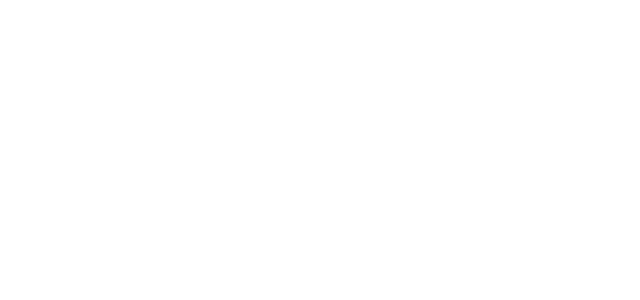
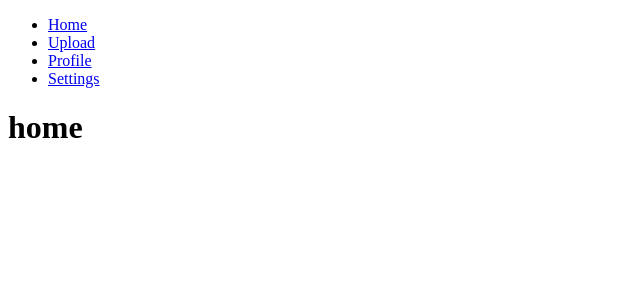
Before and after one commit to cdehnert18/stream-frontend, a Vue app: page / in a window 1280 px wide. Before the commit this address had no page. Shown: the top 300 px of the page, without its empty margins (0-640 px from the left). Built offline with nearby package versions, Linux system fonts and the light colour scheme.

Commit message:
init views

```diff
--- a/src/App.vue
+++ b/src/App.vue
@@ -1,7 +1,9 @@
 <script setup lang="ts">
 import { RouterLink, RouterView } from 'vue-router'
+import Navigation from './components/Navigation.vue'
 </script>
 
 <template>
+  <Navigation />
   <RouterView />
 </template>
--- /dev/null
+++ b/src/components/Navigation.vue
@@ -0,0 +1,24 @@
+<template>
+  <nav>
+    <ul>
+      <li>
+        <router-link to="/">Home</router-link>
+      </li>
+      <li>
+        <router-link to="/upload">Upload</router-link>
+      </li>
+      <li>
+        <router-link to="/profile">Profile</router-link>
+      </li>
+      <li>
+        <router-link to="/settings">Settings</router-link>
+      </li>
+    </ul>
+  </nav>
+</template>
+
+<script lang="ts">
+export default {
+  name: 'NavigationComponent'
+}
+</script>
--- a/src/router/index.ts
+++ b/src/router/index.ts
@@ -1,8 +1,33 @@
 import { createRouter, createWebHistory } from 'vue-router'
+import Home from '../views/Home.vue'
+import Upload from '../views/Upload.vue'
+import Profile from '../views/Profile.vue'
+import Settings from '../views/Settings.vue'
 
 const router = createRouter({
   history: createWebHistory(import.meta.env.BASE_URL),
-  routes: []
+  routes: [
+    {
+      path: '/',
+      name: 'Home',
+      component: Home
+    },
+    {
+      path: '/upload',
+      name: 'Upload',
+      component: Upload
+    },
+    {
+      path: '/profile',
+      name: 'Profile',
+      component: Profile
+    },
+    {
+      path: '/settings',
+      name: 'Settings',
+      component: Settings
+    }
+  ]
 })
 
 export default router
--- /dev/null
+++ b/src/views/Home.vue
@@ -0,0 +1,9 @@
+<template>
+  <h1>home</h1>
+</template>
+
+<script lang="ts">
+export default {
+  name: 'HomeView'
+}
+</script>
--- /dev/null
+++ b/src/views/Profile.vue
@@ -0,0 +1,9 @@
+<template>
+  <h1>profile</h1>
+</template>
+
+<script lang="ts">
+export default {
+  name: 'ProfileView'
+}
+</script>
--- /dev/null
+++ b/src/views/Settings.vue
@@ -0,0 +1,9 @@
+<template>
+  <h1>settings</h1>
+</template>
+
+<script lang="ts">
+export default {
+  name: 'SettingsVue'
+}
+</script>
--- /dev/null
+++ b/src/views/Upload.vue
@@ -0,0 +1,9 @@
+<template>
+  <h1>upload</h1>
+</template>
+
+<script lang="ts">
+export default {
+  name: 'UploadView'
+}
+</script>
```
